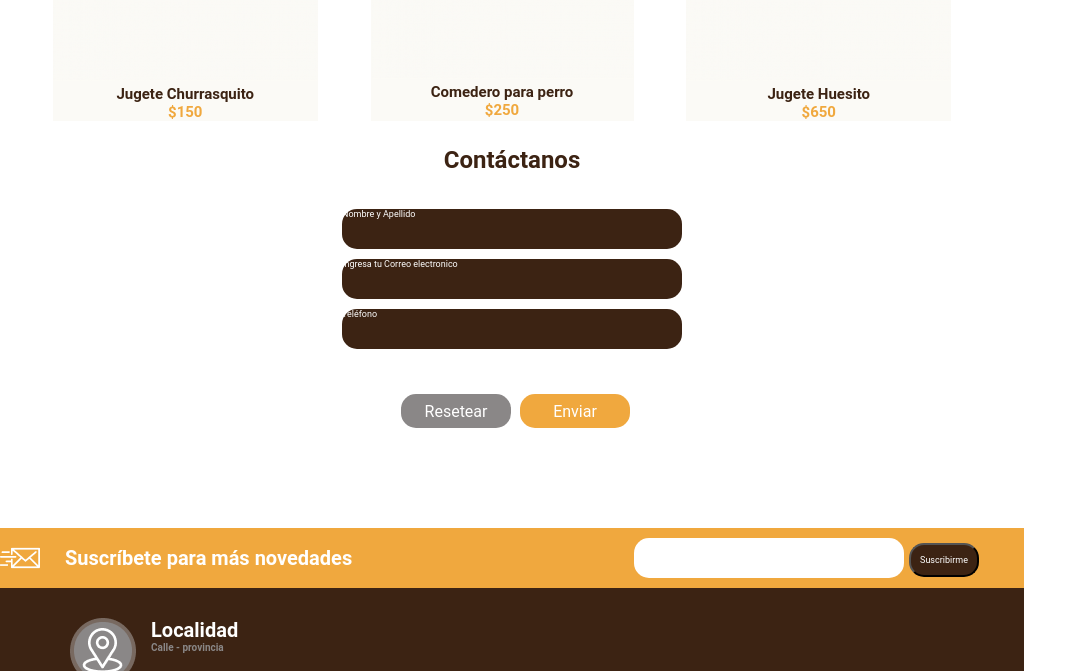
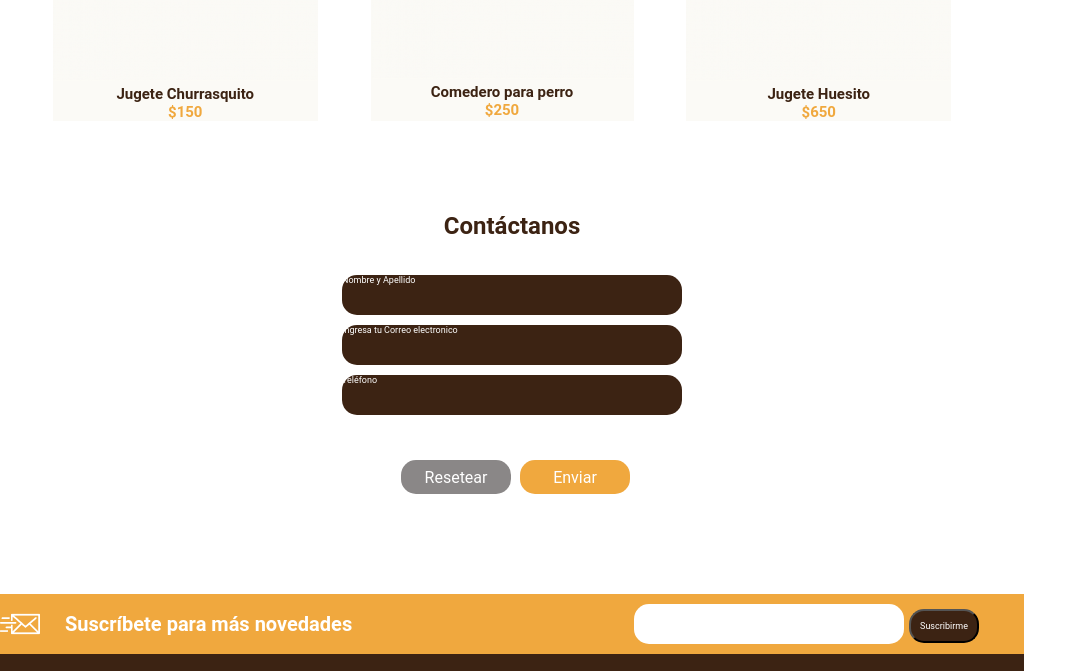
Before and after one commit to Rubenmach11/Petshop-clase-9, a plain HTML site: page index.html in a window 1280 px wide. Shown: the part 864-1535 px from the top of the page, without its empty margins (0-1087 px from the left). Drawn offline with Linux system fonts and the light colour scheme.

Commit message:
con detalles

```diff
--- a/css/estilos.css
+++ b/css/estilos.css
@@ -129,6 +129,9 @@ article{
 
     #amarillo{
         color: rgba(240, 168, 62, 1);
+    }
+    .h2{
+        margin-top: 78px ;
     }
 .cuartaSeccion{
     display: flex;
--- a/index.html
+++ b/index.html
@@ -62,7 +62,7 @@
             </article>
         </section>
         <section class="cuartaSeccion">
-            <h2>Contáctanos</h2>
+            <h2 class="h2">Contáctanos</h2>
                      <div>
                         <p class="suscripcion">Nombre y Apellido</p>
                         <p class="suscripcion">Ingresa tu Correo electronico</p>
```
